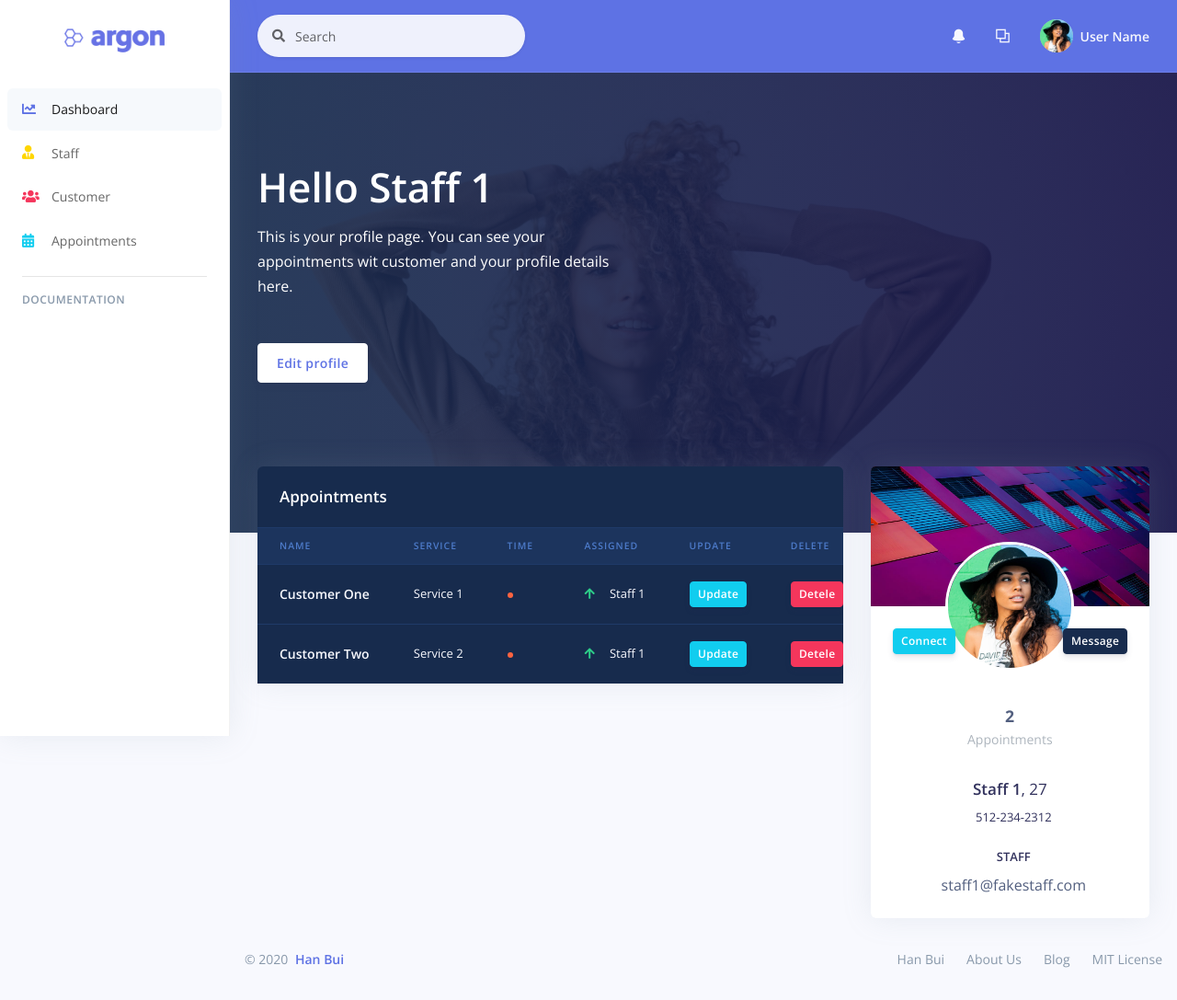
After one commit to hbuiOnline/AMS, a Django app: page /staff/1 in a window 1280 px wide. The commit adds this page. Shown: the whole page at 92% size. Run offline with Django 3.2, Linux system fonts and the light colour scheme; data comes from the database, SQL or seed files in the repository; both versions use the stored data as it was before the commit; some libraries are stand-ins or nearby versions.

Commit message:
Customer + Staff + Appmt details

```diff
--- a/app/models.py
+++ b/app/models.py
@@ -35,13 +35,12 @@ class Appointment(models.Model):
         ('Completed', 'Completed'),
     )
 
-    description = models.CharField(max_length=200, null=True, blank=True)
+    # datetime =
     status = models.CharField(max_length=200, null=True, choices=STATUS, default="Scheduled")
     assigned = models.ForeignKey(Staff, null=True, on_delete=models.SET_NULL)
     customer = models.ForeignKey(Customer, null=True, on_delete=models.SET_NULL)
     service = models.ForeignKey(Service, null=True, on_delete=models.SET_NULL)
-    # datetime =
-    note = models.TextField(null=True, blank=True)
+    note = models.TextField(null=True, blank=True, default="None")
 
     def __str__(self):
         return self.customer.name
--- a/app/templates/app/dashboard.html
+++ b/app/templates/app/dashboard.html
@@ -64,9 +64,6 @@
       </div>
     </div>
 
-
-    {% include 'app/footer.html' %}
-
   </div>
 
 {% endblock content %}
--- a/app/templates/app/footer.html
+++ b/app/templates/app/footer.html
@@ -1,15 +1,15 @@
 <!-- Footer -->
-<footer class="footer pt-0">
+<footer class="footer pt-0 mx-3">
     <div class="row align-items-center justify-content-lg-between">
       <div class="col-lg-6">
         <div class="copyright text-center  text-lg-left  text-muted">
-          &copy; 2020 <a href="https://www.creative-tim.com" class="font-weight-bold ml-1" target="_blank">Creative Tim</a>
+          &copy; 2020 <a href="https://www.hanbui.me" class="font-weight-bold ml-1" target="_blank">Han Bui</a>
         </div>
       </div>
       <div class="col-lg-6">
         <ul class="nav nav-footer justify-content-center justify-content-lg-end">
           <li class="nav-item">
-            <a href="https://www.creative-tim.com" class="nav-link" target="_blank">Creative Tim</a>
+            <a href="https://www.hanbui.me" class="nav-link" target="_blank">Han Bui</a>
           </li>
           <li class="nav-item">
             <a href="https://www.creative-tim.com/presentation" class="nav-link" target="_blank">About Us</a>
--- a/app/templates/app/main.html
+++ b/app/templates/app/main.html
@@ -43,7 +43,10 @@ within the page  -->
 
       {% endblock %}
 
+      {% include 'app/footer.html' %}
+
     </div>
+
   <!-- Argon Scripts -->
   <!-- Core -->
   <script src="{% static '/vendor/jquery/dist/jquery.min.js' %}"></script>
--- a/app/templates/app/sidebar.html
+++ b/app/templates/app/sidebar.html
@@ -5,7 +5,7 @@
     <div class="scrollbar-inner">
       <!-- Brand -->
       <div class="sidenav-header  align-items-center">
-        <a class="navbar-brand" href="#">
+        <a class="navbar-brand" href="{% url 'home' %}">
           <img src="{% static '/img/brand/blue.png' %}" class="navbar-brand-img" alt="...">
         </a>
       </div>
@@ -15,26 +15,26 @@
           <!-- Nav items -->
           <ul class="navbar-nav">
             <li class="nav-item">
-              <a class="nav-link active" href="#">
+              <a class="nav-link active" href="{% url 'home' %}">
                 <i class="fas fa-chart-line text-primary"></i>
                 <span class="nav-link-text">Dashboard</span>
               </a>
             </li>
 
             <li class="nav-item">
-              <a class="nav-link" href="#">
+              <a class="nav-link" href="{% url 'staffs' %}">
                 <i class="fas fa-user-tie text-yellow"></i>
                 <span class="nav-link-text">Staff</span>
               </a>
             </li>
             <li class="nav-item">
-                <a class="nav-link" href="#">
+                <a class="nav-link" href="{% url 'customers' %}">
                   <i class="fas fa-users text-red"></i>
                   <span class="nav-link-text">Customer</span>
                 </a>
               </li>
             <li class="nav-item">
-              <a class="nav-link" href="#">
+              <a class="nav-link" href="{% url 'appointments' %}">
                 <i class="fas fa-calendar-alt text-info"></i>
                 <span class="nav-link-text">Appointments</span>
               </a>
--- /dev/null
+++ b/app/templates/app/staff.html
@@ -0,0 +1,136 @@
+{% extends 'app/main.html' %}
+{% load static %}
+
+
+{% block content %}
+<!-- Header -->
+<div class="header pb-6 d-flex align-items-center" style="min-height: 500px; background-image: url( {% static '/img/theme/profile-cover.jpg'%} ); background-size: cover; background-position: center top;">
+    <!-- Mask -->
+    <span class="mask bg-gradient-default opacity-8"></span>
+    <!-- Header container -->
+    <div class="container-fluid d-flex align-items-center">
+      <div class="row">
+        <div class="col-lg-7 col-md-10">
+          <h1 class="display-2 text-white">Hello {{staff.name}}</h1>
+          <p class="text-white mt-0 mb-5">This is your profile page. You can see your appointments wit customer and your profile details here.</p>
+          <a href="#!" class="btn btn-neutral">Edit profile</a>
+        </div>
+      </div>
+    </div>
+  </div>
+
+<div class="container-fluid mt--6">
+    <div class="row">
+        <div class="col-xl-4 order-xl-2">
+            <div class="card card-profile">
+              <img src="{% static '/img/theme/img-1-1000x600.jpg' %} " alt="Image placeholder" class="card-img-top">
+              <div class="row justify-content-center">
+                <div class="col-lg-3 order-lg-2">
+                  <div class="card-profile-image">
+                    <a href="#">
+                      <img src="{% static '/img/theme/team-4.jpg' %}" class="rounded-circle">
+                    </a>
+                  </div>
+                </div>
+              </div>
+              <div class="card-header text-center border-0 pt-8 pt-md-4 pb-0 pb-md-4">
+                <div class="d-flex justify-content-between">
+                  <a href="#" class="btn btn-sm btn-info  mr-4 ">Connect</a>
+                  <a href="#" class="btn btn-sm btn-default float-right">Message</a>
+                </div>
+              </div>
+              <div class="card-body pt-0">
+                <div class="row">
+                  <div class="col">
+                    <div class="card-profile-stats d-flex justify-content-center">
+
+                      <div>
+                        <span class="heading">{{total_appmt}}</span>
+                        <span class="description">Appointments</span>
+                      </div>
+
+                    </div>
+                  </div>
+                </div>
+                <div class="text-center">
+                  <h5 class="h3">
+                    {{staff.name}}<span class="font-weight-light">, 27</span>
+                  </h5>
+                  <div class="h5 font-weight-300">
+                    <i class="ni location_pin mr-2"></i>{{staff.phone}}
+                  </div>
+                  <div class="h5 mt-4">
+                    <i class="ni business_briefcase-24 mr-2"></i>STAFF
+                  </div>
+                  <div>
+                    <i class="ni education_hat mr-2"></i>{{staff.email}}
+                  </div>
+                </div>
+              </div>
+            </div>
+          </div>
+
+          <div class="col-xl-8 order-xl-1">
+            <div class="card bg-default shadow">
+                <div class="card-header bg-transparent border-0">
+                  <h3 class="text-white mb-0">Appointments</h3>
+                </div>
+                <div class="table-responsive">
+                  <table class="table align-items-center table-dark table-flush">
+                    <thead class="thead-dark">
+                        <tr>
+                            <th scope="col">Name</th>
+                            <th scope="col">Service</th>
+                            <th scope="col">Time</th>
+                            <th scope="col">Assigned</th>
+                            <th scope="col">Update</th>
+                            <th scope="col">Delete</th>
+                            <th scope="col">Detail</th>
+                        </tr>
+                    </thead>
+                    <tbody class="list">
+
+                        {% for appointment in appointments %}
+                        <tr>
+                            <tr>
+                                <th scope="row">
+                                  <div class="media align-items-center">
+                                    <div class="media-body">
+                                      <span class="name mb-0 text-sm">{{appointment.customer.name}}</span>
+                                    </div>
+                                  </div>
+                                </th>
+                                <td class="budget">
+                                    {{appointment.service}}
+                                </td>
+                                <td>
+                                  <span class="badge badge-dot mr-4">
+                                    <i class="bg-warning"></i>
+                                    <span class="status"></span>
+                                  </span>
+                                </td>
+                                <td><i class="fas fa-arrow-up text-success mr-3"></i>{{appointment.assigned}}</td>
+                                <td><a class="btn btn-sm btn-info" href="#">Update</a></td>
+                                <td><a class="btn btn-sm btn-danger" href="#">Detele</a></td>
+                                <td class="text-left">
+                                  <a class="btn btn-sm btn-icon-only text-light" href="{% url 'appointment' appointment.id %}" role="button" >
+                                      <i class="fas fa-ellipsis-v"></i>
+                                  </a>
+                                </td>
+                              </tr>
+                        </tr>
+                        {% endfor %}
+
+
+
+                    </tbody>
+                  </table>
+                </div>
+              </div>
+          </div>
+    </div>
+</div>
+
+
+
+{% endblock content %}
--- a/app/urls.py
+++ b/app/urls.py
@@ -2,12 +2,15 @@ from django.urls import path
 from . import views
 
 urlpatterns = [
-    path('', views.home),
-    path('appointments/', views.appointments),
-    path('customers/', views.customers),
-    path('staffs/', views.staffs),
-    # path('products/', views.products),
-    # path('customer/', views.customer),
+    path('', views.home, name="home"),
+    path('appointments/', views.appointments, name="appointments"),
+    path('customers/', views.customers, name="customers"),
+    path('staffs/', views.staffs, name="staffs"),
+
+    path('customer/<str:pk>', views.customer, name="customer"),
+    path('staff/<str:pk>', views.staff, name="staff"),
+    path('appointment/<str:pk>', views.appointment, name="appointment"),
+
 
 
 
--- a/app/views.py
+++ b/app/views.py
@@ -21,20 +21,44 @@ def home(request):
 
     return render(request, 'app/dashboard.html', context)
 
+#Tables in appliacation
 def appointments(request):
     appointments = Appointment.objects.all()
-
     context = {'appointments': appointments,}
     return render(request, 'app/appointments.html', context)
 
 def customers(request):
     customers = Customer.objects.all()
-
     context = {'customers': customers}
     return render(request, 'app/customers.html', context)
 
 def staffs(request):
     staffs = Staff.objects.all()
-
     context = {'staffs': staffs}
     return render(request, 'app/staffs.html', context)
+
+#Dynamic for profile
+def customer(request, pk):
+    customer = Customer.objects.get(id=pk)
+
+    appointments = customer.appointment_set.all()
+    total_appmt = appointments.count()
+
+    context = {'customer': customer, 'appointments': appointments, 'total_appmt': total_appmt}
+    return render(request, 'app/customer.html', context)
+
+def staff(request, pk):
+    staff = Staff.objects.get(id=pk)
+
+    appointments = staff.appointment_set.all()
+    total_appmt = appointments.count()
+
+    context = {'staff': staff, 'appointments': appointments, 'total_appmt': total_appmt}
+    return render(request, 'app/staff.html', context)
+
+
+def appointment(request, pk):
+    appointment = Appointment.objects.get(id=pk)
+
+    context = {'appointment': appointment}
+    return render(request, 'app/appointment.html', context)
```
Also changed, not shown: app/templates/app/appointment.html (added, +101 -0 lines), app/templates/app/appointments.html (+2 -9 lines), app/templates/app/customer.html (added, +136 -0 lines), app/templates/app/customers.html (+3 -10 lines), app/templates/app/staffs.html (+4 -10 lines), app/migrations/0005_auto_20210302_2357.py (added), db.sqlite3. Lines whose indentation alone changed are shown as unchanged.
